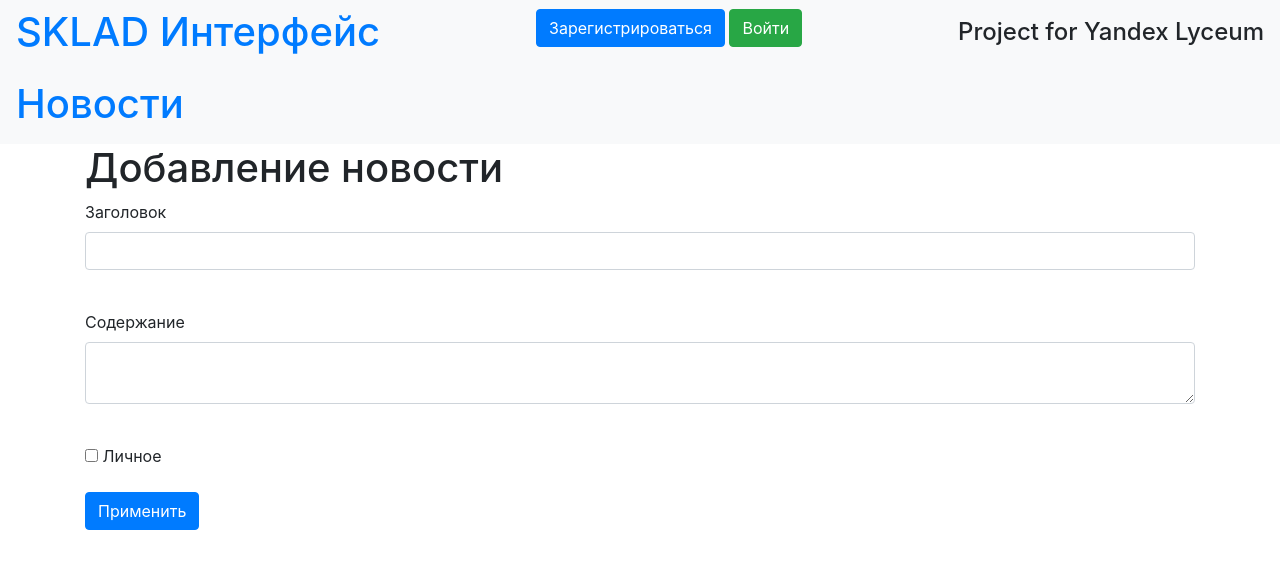
After one commit to HeavySaharok/SKLAD_Interface, a Flask app: template templates/news.html in a window 1280 px wide. The commit adds this page. Shown: the top 569 px of the page. Run offline with Flask 3, Linux system fonts and the light colour scheme; the template is opened without the code that fills it: values that come from a table or form of the project are taken from there, others are empty; some libraries are stand-ins or nearby versions.

Commit message:
Fixes + news skeleton

```diff
--- /dev/null
+++ b/forms/news.py
@@ -0,0 +1,10 @@
+from flask_wtf import FlaskForm
+from wtforms import StringField, TextAreaField, BooleanField, SubmitField
+from wtforms.validators import DataRequired
+
+
+class NewsForm(FlaskForm):
+    title = StringField('Заголовок', validators=[DataRequired()])
+    content = TextAreaField("Содержание")
+    is_private = BooleanField("Личное")
+    submit = SubmitField('Применить')
--- a/server.py
+++ b/server.py
@@ -6,6 +6,8 @@ from forms.jobs import JobsForm
 from forms.user import RegisterForm, LoginForm
 from data.users import User
 from data import db_session, jobs_api, users_resources
+from data.news import News
+from forms.news import NewsForm
 
 app = Flask(__name__)
 api = Api(app) # создадим объект RESTful-API
@@ -117,5 +119,23 @@ def login():
     return render_template('login.html', title='Авторизация', form=form)
 
 
+@app.route('/news', methods=['GET', 'POST'])
+@login_required
+def add_news():
+    form = NewsForm()
+    if form.validate_on_submit():
+        db_sess = db_session.create_session()
+        news = News()
+        news.title = form.title.data
+        news.content = form.content.data
+        news.is_private = form.is_private.data
+        current_user.news.append(news)
+        db_sess.merge(current_user)
+        db_sess.commit()
+        return redirect('/')
+    return render_template('news.html', title='Добавление новости', form=form)
+
+
+
 if __name__ == '__main__':
     main()
--- a/templates/base.html
+++ b/templates/base.html
@@ -18,8 +18,8 @@
             {% endif %}
             <h4>Project for Yandex Lyceum</h4>
         </nav>
-        <nav class="navbar navbar-light bg-light">
-            <h4>by Войтик Даниил & Фёдор Давыдюк</h4>
+         <nav class="navbar navbar-light bg-light">
+           <a class="" href="/news"><h1>Новости</h1></a>
         </nav>
     </header>
 </head>
--- /dev/null
+++ b/templates/news.html
@@ -0,0 +1,29 @@
+{% extends "base.html" %}
+
+{% block content %}
+    <h1>Добавление новости</h1>
+    <form action="" method="post">
+        {{ form.hidden_tag() }}
+        <p>
+            {{ form.title.label }}<br>
+            {{ form.title(class="form-control") }}<br>
+            {% for error in form.title.errors %}
+                <p class="alert alert-danger" role="alert">
+                    {{ error }}
+                </p>
+            {% endfor %}
+        </p>
+        <p>
+            {{ form.content.label }}<br>
+            {{ form.content(class="form-control") }}<br>
+            {% for error in form.content.errors %}
+                <p content="alert alert-danger" role="alert">
+                    {{ error }}
+                </p>
+            {% endfor %}
+        </p>
+        <p>{{ form.is_private() }} {{ form.is_private.label }}</p>
+        <p>{{ form.submit(type="submit", class="btn btn-primary") }}</p>
+        {{ message }}
+    </form>
+{% endblock %}
```
Also changed, not shown: data/news.py (added, +23 -0 lines).
